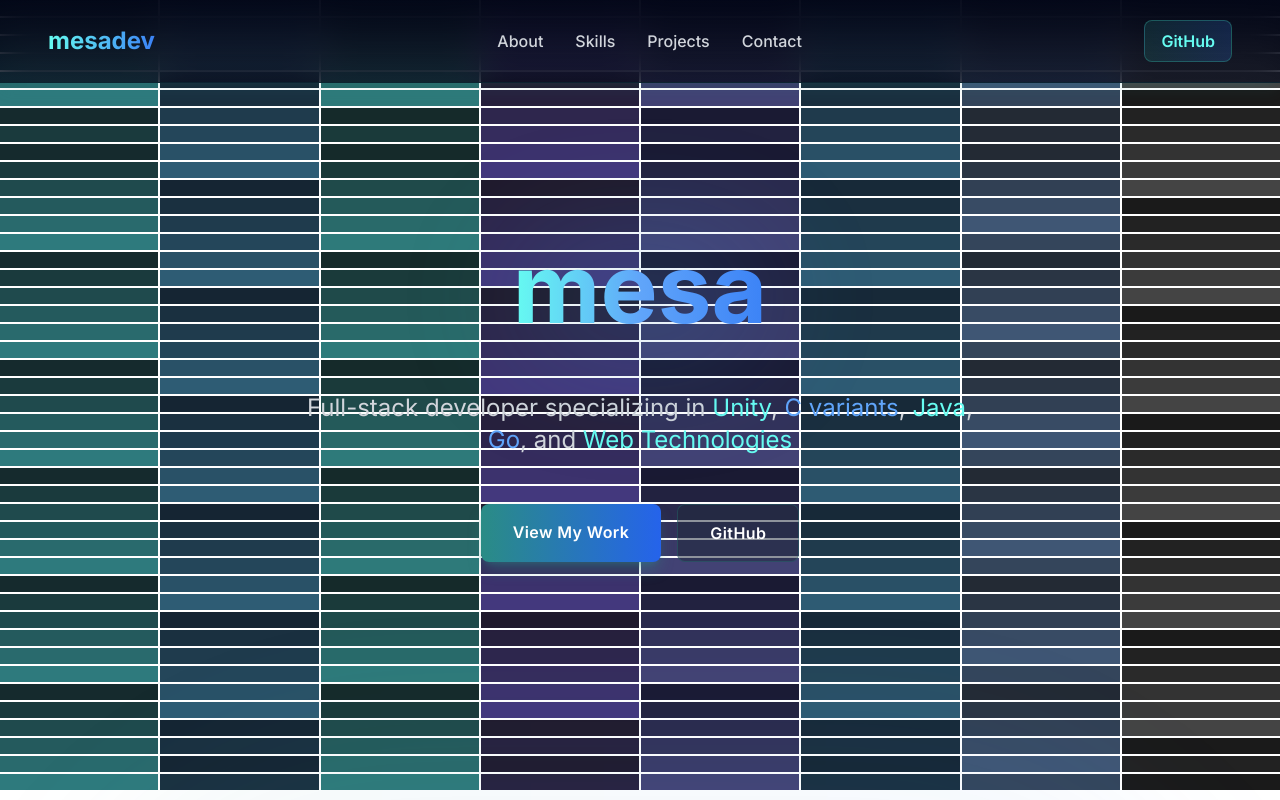
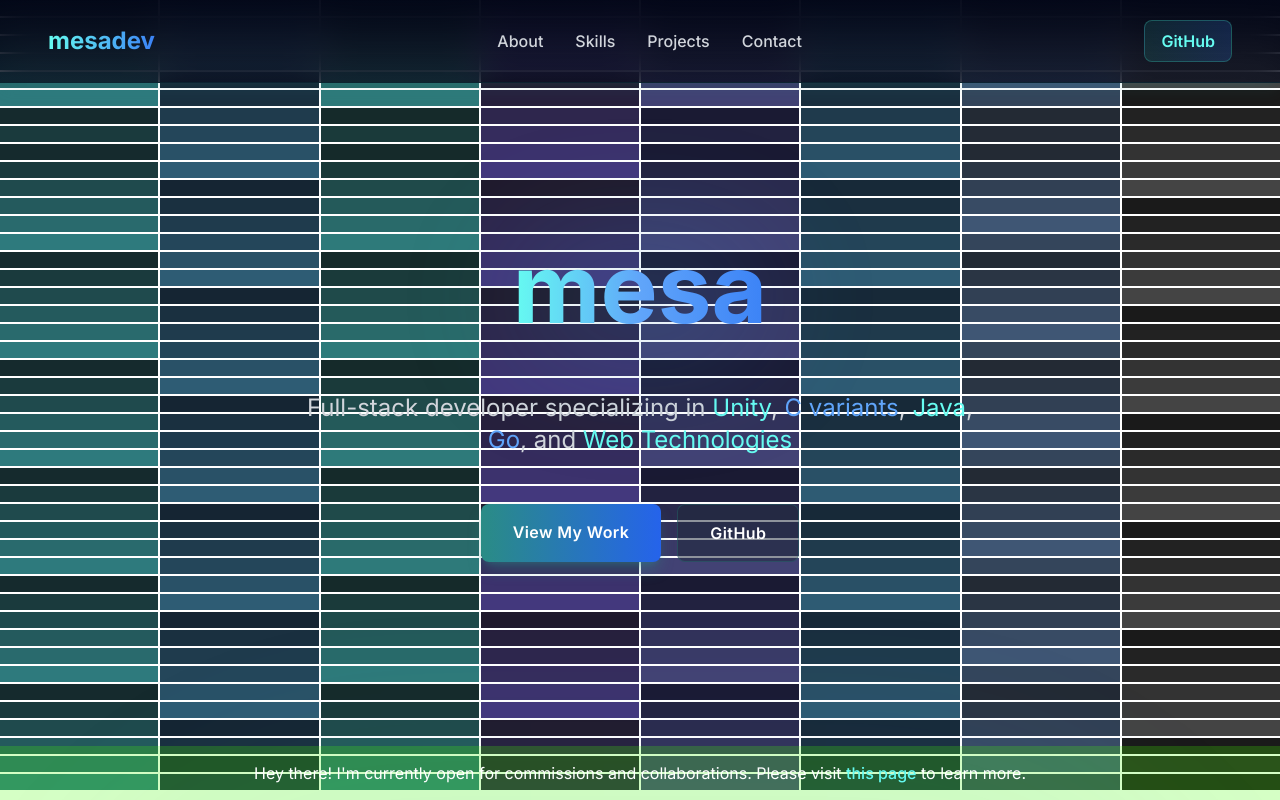
Before and after one commit to mesadev-esc/mesadev-esc.github.io, a React (Vite) app: page / in a window 1280 px wide. Shown: the top 800 px of the page. Built offline with nearby package versions, Linux system fonts and the light colour scheme.

Commit message:
Commisions footer update

```diff
--- a/src/App.tsx
+++ b/src/App.tsx
@@ -23,7 +23,7 @@ function App() {
 
       wrapper.innerHTML = '';
 
-      columns.forEach((columnColor, _index) => {
+      columns.forEach((columnColor) => {
         const column = document.createElement('div');
         column.className = 'bg-column';
         column.dataset.colorScheme = columnColor;
@@ -223,7 +223,7 @@ function App() {
             href="https://github.com/mesadev-esc"
             target="_blank"
             rel="noopener noreferrer"
-            className="px-4 py-2 bg-gradient-to-r from-cyan-500/20 to-blue-500/20 hover:from-cyan-500/40 hover:to-blue-500/40 text-cyan-300 rounded-lg font-semibold transition-all duration-300 border border-cyan-500/50 hover:border-cyan-400 hover:shadow-lg hover:shadow-cyan-500/30 hidden md:inline-block"
+            className="px-4 py-2 bg-gradient-to-r from-cyan-500/20 to-blue-500/20 hover:from-cyan-500/40 hover:to-blue-500/40 text-cyan-300 rounded-lg font-semibold transition-all duration-300 border border-cyan-500/50 hover:border-cyan-40 hover:shadow-lg hover:shadow-cyan-500/30 hidden md:inline-block"
           >
             GitHub
           </a>
@@ -263,6 +263,10 @@ function App() {
           </a>
         </div>
       </section>
+
+      <div className="bottom-notice">
+        Hey there! I'm currently open for commissions and collaborations. Please visit <a className="text-cyan-300 hover:text-cyan-400" href="https://github.com/mesadev-esc">this page</a> to learn more.
+      </div>
 
       {/* Skills Section */}
       <section id="skills" className="container mx-auto px-4 py-24 relative z-10">
--- a/src/index.css
+++ b/src/index.css
@@ -204,3 +204,15 @@ button:focus-visible {
 ::-webkit-scrollbar-thumb:hover {
   background: linear-gradient(to bottom, #06d6d4, #2563eb);
 }
+
+.bottom-notice {
+  position: fixed;
+  bottom: 0;
+  left: 0;
+  width: 100%;
+  background-color: #48ff003a;
+  color: white;
+  text-align: center;
+  padding: 15px;
+  z-index: 1000;
+}
```
